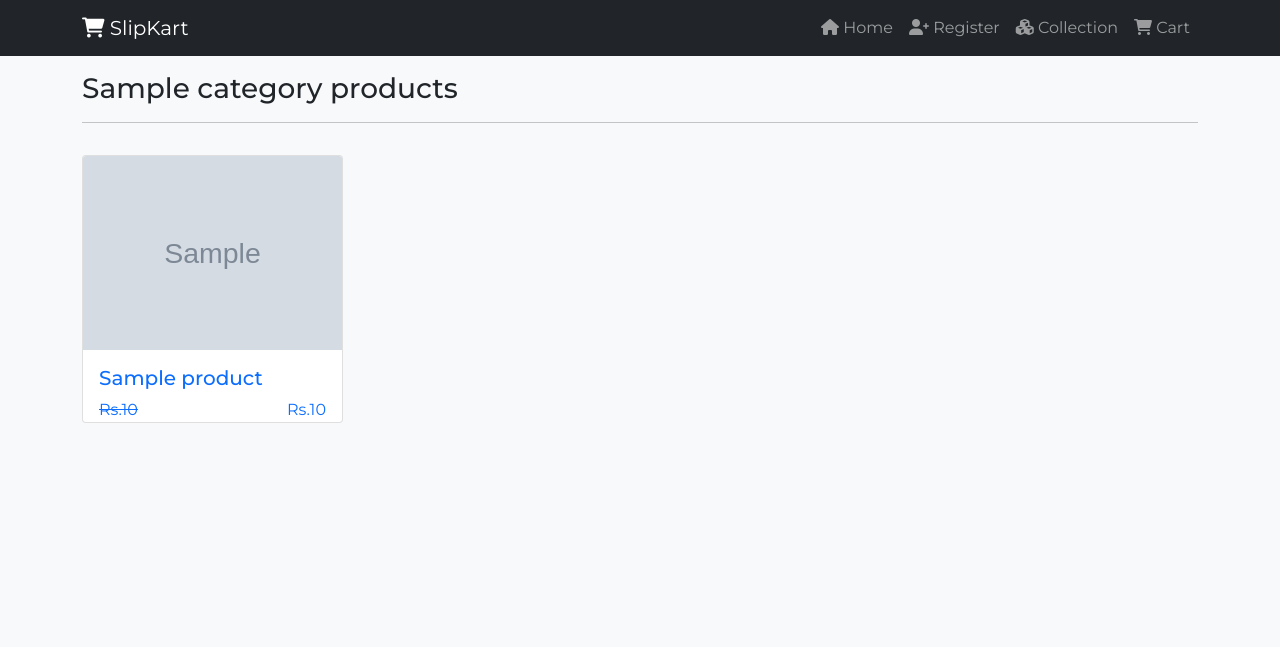
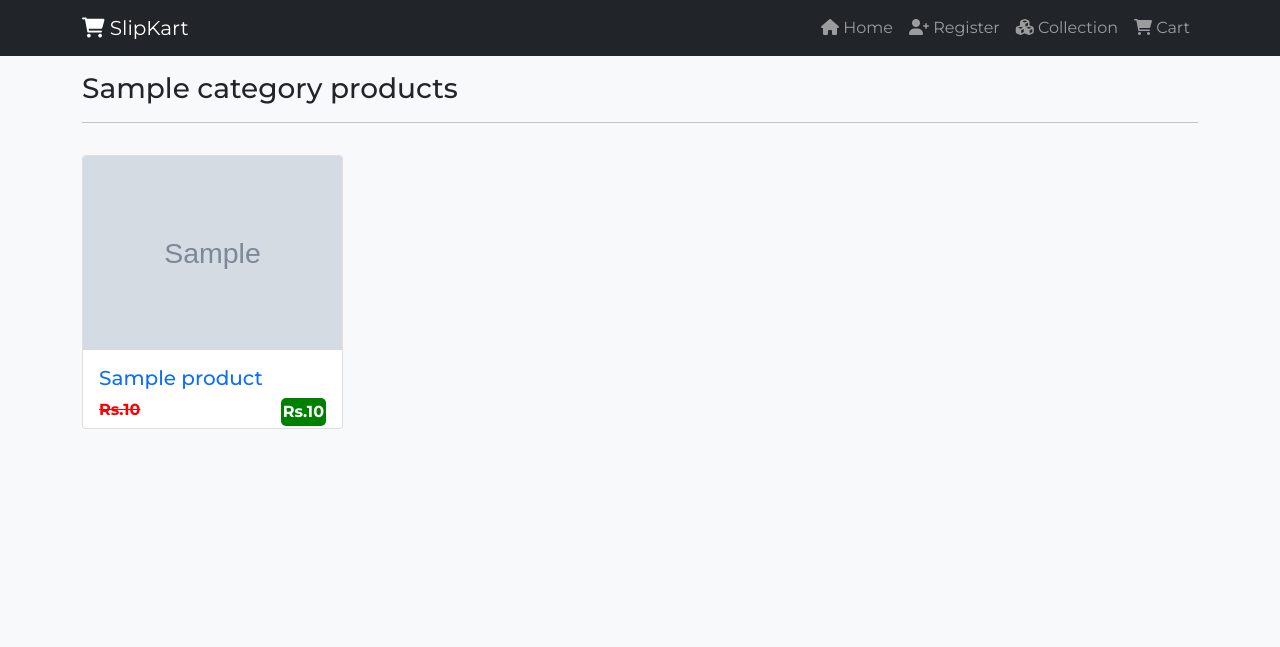
Before and after one commit to shafeer2511/E-Commerce, a Django app: a page that uses shop/templates/shop/inc/footer.html in a window 1280 px wide. Shown: the top 647 px of the page. Run offline with Django 5.2, Linux system fonts and the light colour scheme; tables that the repository leaves empty hold one stand-in row (values such as "Sample post"); grey boxes marked "Sample" are stand-in pictures.

Commit message:
uploaded images

```diff
--- a/static/css/style.css
+++ b/static/css/style.css
@@ -14,3 +14,15 @@ a{
     height: 60vh;
     overflow: hidden;
 }
+.old_price {
+    font-weight: bold;
+    color: red;
+  }
+  .new_price {
+    font-weight: bold;
+    background-color: green;
+    color: white;
+    padding: 2px;
+    border-radius: 5px;
+    margin-bottom: 2px;
+  }
```
Also changed, not shown: static/images/Acer Nitro V.jpg (added), static/images/Boult Audio.jpg (added), static/images/Hp Victus.jpg (added), static/images/Mixer Grinder.jpeg (added), static/images/Redmi A4 5G.webp (added), static/uploads/20250103152021Mixer_Grinder.jpeg (added).
